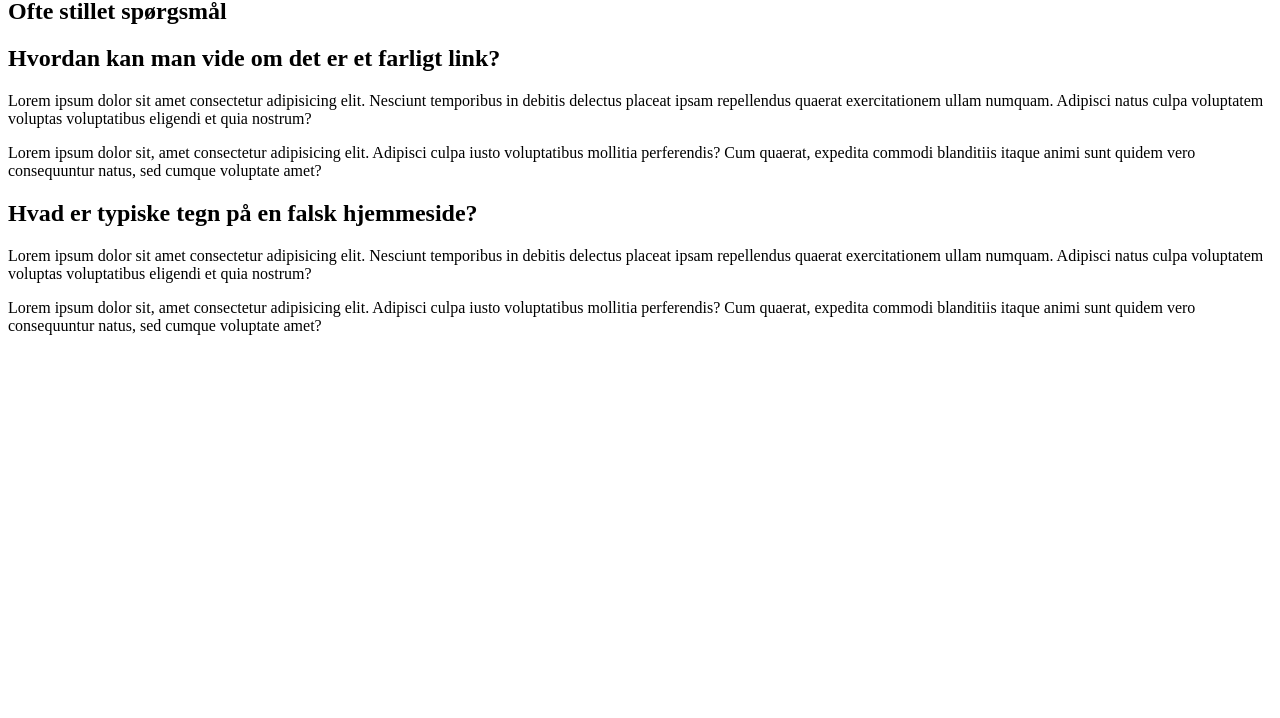
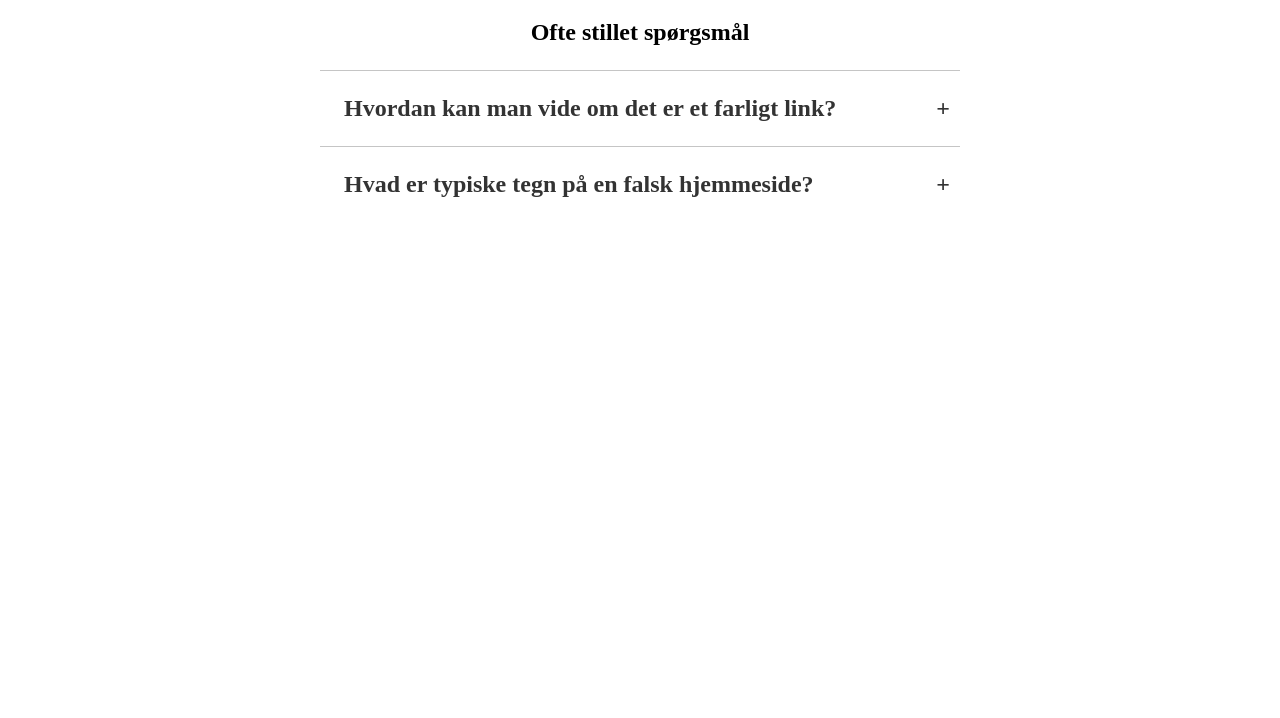
Before and after one commit to SorenSpark/data-sikkerhed, a plain HTML site: page index.html in a window 1280 px wide. Shown: the part 82-800 px from the top of the page. Drawn offline with Linux system fonts and the light colour scheme.

Commit message:
FAQ design påbegyndt

```diff
--- a/scss/style.scss
+++ b/scss/style.scss
@@ -0,0 +1,68 @@
+* {
+        margin: 0;
+        padding: 0;
+        box-sizing: border-box;
+    }
+
+
+h1 {
+    text-align: center;
+    margin: 1em 0;
+  }
+
+  .accordion {
+    max-width: 50vw;
+    margin: 0 auto;
+  }
+
+  .accordion-item {
+    border-top: 1px solid #c5c5c5;
+    color: #333;
+  }
+
+  .accordion-item h2 {
+    padding: 1em;
+    margin: 0;
+    cursor: pointer;
+  }
+
+  .accordion-content {
+    max-height: 0; /* Set a default max-height, but don't display it */
+    overflow: hidden; /* Hide the content */
+    transition: max-height 0.4s ease-out; /* Add a transition effect when sliding down (and up) the content */
+    padding: 0 1em;
+  }
+
+  .accordion-content p {
+    padding: 1em 0;
+    margin: 0;
+  }
+
+  /* Add this class to .accordion-content when the accordion item is active/open */
+  .accordion-content.active {
+    max-height: auto; /* Adjust as needed */
+  }
+
+  /*adding the + and - signs*/
+  .accordion-item h2 {
+    position: relative;
+    padding-right: 30px; /* Adjust as needed */
+  }
+
+  .accordion-item h2::before {
+    content: "+";
+    position: absolute;
+    right: 10px; /* Adjust as needed */
+  }
+
+  .accordion-item.active h2::before {
+    content: "-";
+  }
+
+  /* For mobile screens */
+  @media (max-width: 767px) {
+    .accordion {
+      max-width: 100vw;
+      margin: 0 auto;
+    }
+  }
```
Also changed, not shown: scss/style.css, 1 other file.
